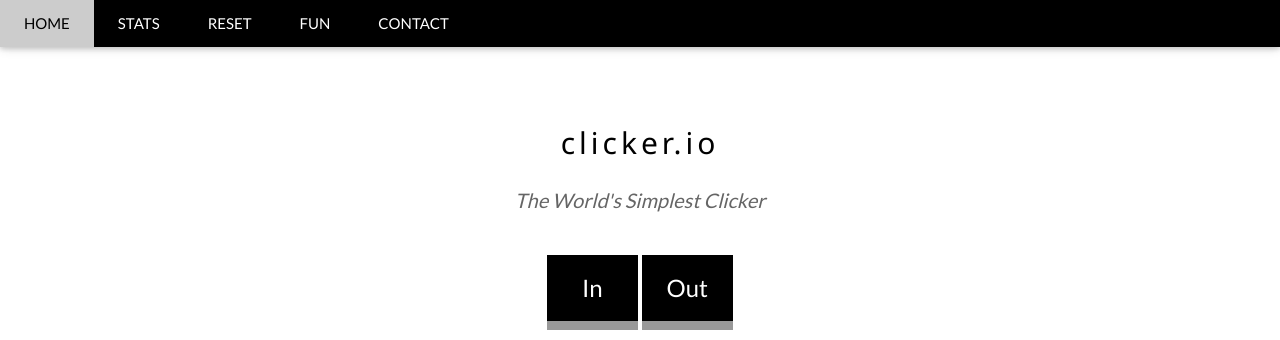
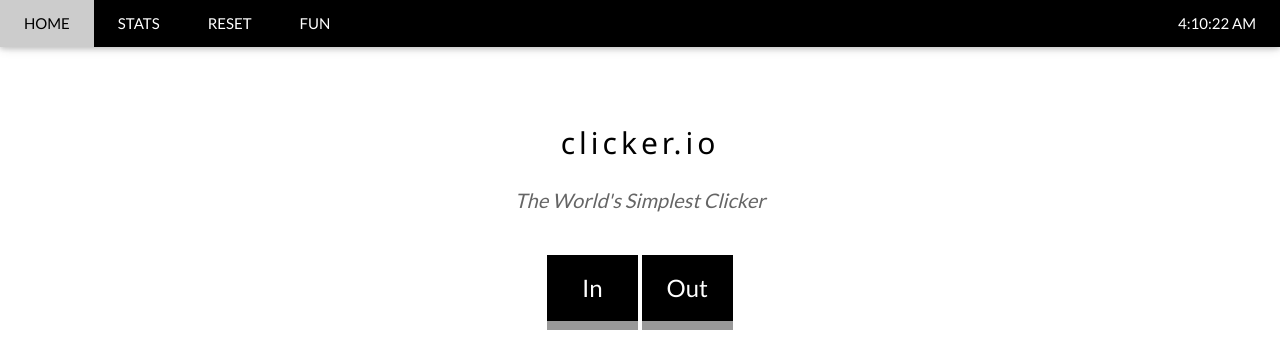
Before and after one commit to matthewalunni/clicker.io, a Flask app: page / in a window 1280 px wide. Shown: the top 340 px of the page. Run offline with Flask 2, Linux system fonts and the light colour scheme; data comes from the database, SQL or seed files in the repository; both versions use the stored data as it was after the commit.

Commit message:
added live time on navbar

```diff
--- a/templates/layout2.html
+++ b/templates/layout2.html
@@ -19,8 +19,12 @@
         <a href="#stats" class="w3-bar-item w3-button w3-padding-large w3-hide-small">STATS</a>
         <a href="#reset" class="w3-bar-item w3-button w3-padding-large w3-hide-small">RESET</a>
         <a href="#email" class="w3-bar-item w3-button w3-padding-large w3-hide-small">FUN</a>
-        <a href="#contact" class="w3-bar-item w3-button w3-padding-large w3-hide-small">CONTACT</a>
-        <a href="#time" class="w3-bar-item w3-button w3-padding-large w3-hide-small" style="float: right;"></a>
+        <a
+          href="#time"
+          class="w3-bar-item w3-button w3-padding-large w3-hide-small nav-font"
+          style="float: right;"
+          ><div id="txt"></div
+        ></a>
         <body onload="startTime()"></body>
         <div class="w3-dropdown-content w3-bar-block w3-card-4">
           <a href="#" class="w3-bar-item w3-button">Merchandise</a>
@@ -35,7 +39,6 @@
       <a href="#stats" class="w3-bar-item w3-button w3-padding-large" onclick="myFunction()">STATS</a>
       <a href="#reset" class="w3-bar-item w3-button w3-padding-large" onclick="myFunction()">RESET</a>
       <a href="#email" class="w3-bar-item w3-button w3-padding-large" onclick="myFunction()">EMAIL</a>
-      <a href="#contact" class="w3-bar-item w3-button w3-padding-large" onclick="myFunction()">CONTACT</a>
     </div>
     <!-- Page content -->
     <div class="w3-content" style="max-width:2000px;margin-top:46px">
```
Also changed, not shown: clicks.db.
